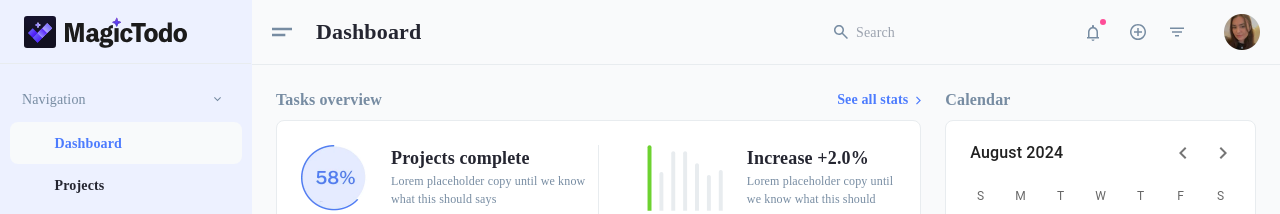
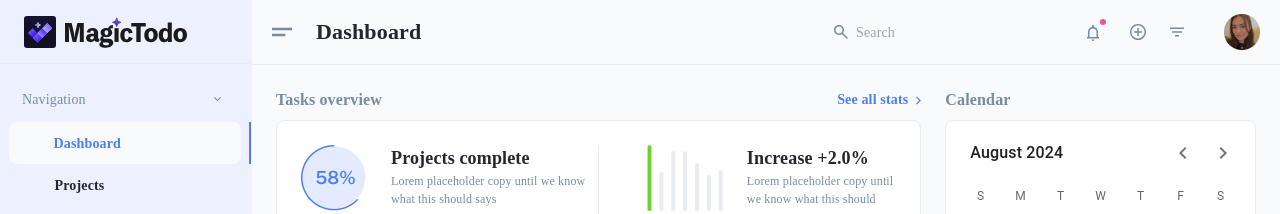
Before and after one commit to tryfoobar/demo-app, a React (Create React App) app: page /dashboard in a window 1280 px wide. Shown: the top 214 px of the page. Built offline with nearby package versions, Linux system fonts and the light colour scheme.

Commit message:
active menu should have border right

```diff
--- a/src/components/Sidebar/MenuLink.jsx
+++ b/src/components/Sidebar/MenuLink.jsx
@@ -4,6 +4,11 @@ const MenuLink = ({ link, href = "#", icon }) => {
   const match = useMatch(href);
 
   return (
+    <div
+      className={`w-full h-full ${
+        Boolean(match) && "border-r-[2px] border-[#4D7CFE]"
+      }  flex justify-center items-center`}
+    >
       <Link
         to={href}
         className={`${
@@ -23,6 +28,7 @@ const MenuLink = ({ link, href = "#", icon }) => {
           </div>
         </div>
       </Link>
+    </div>
   );
 };
 
```
Lines whose indentation alone changed are shown as unchanged.
